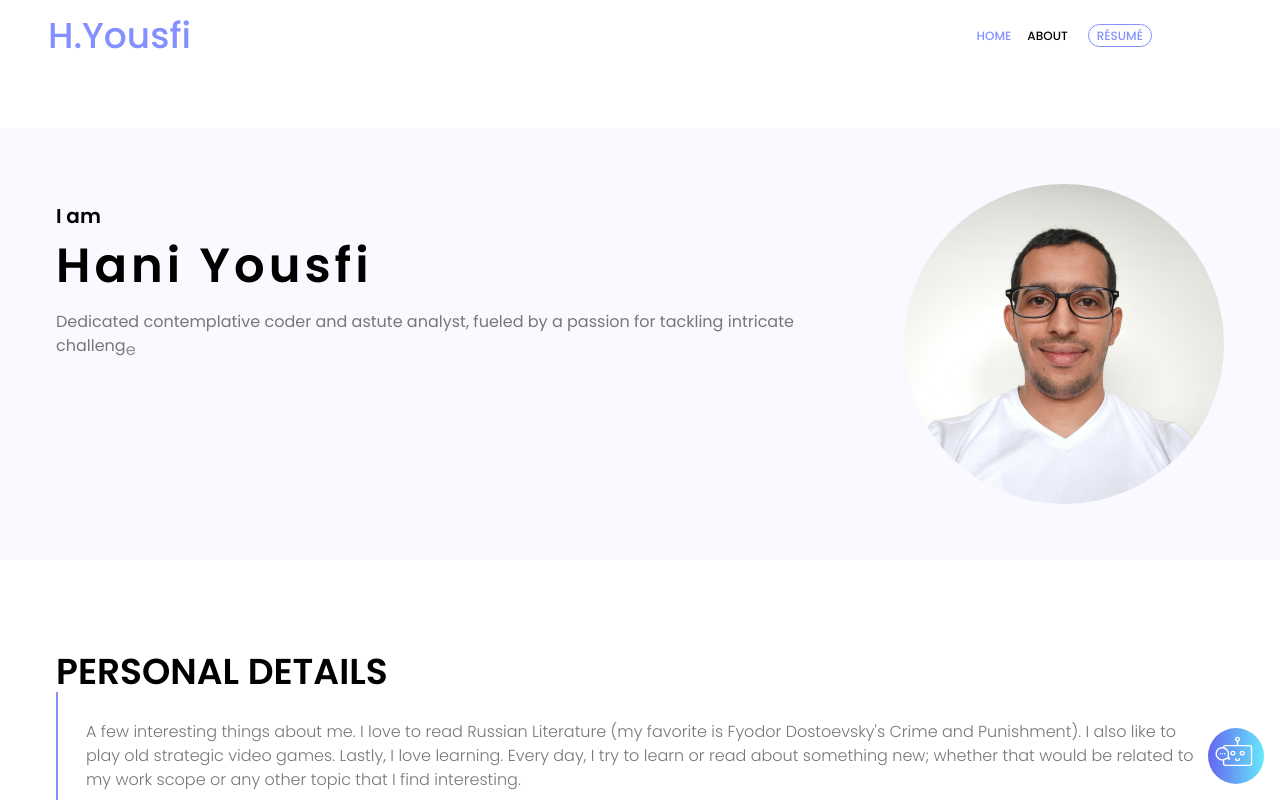
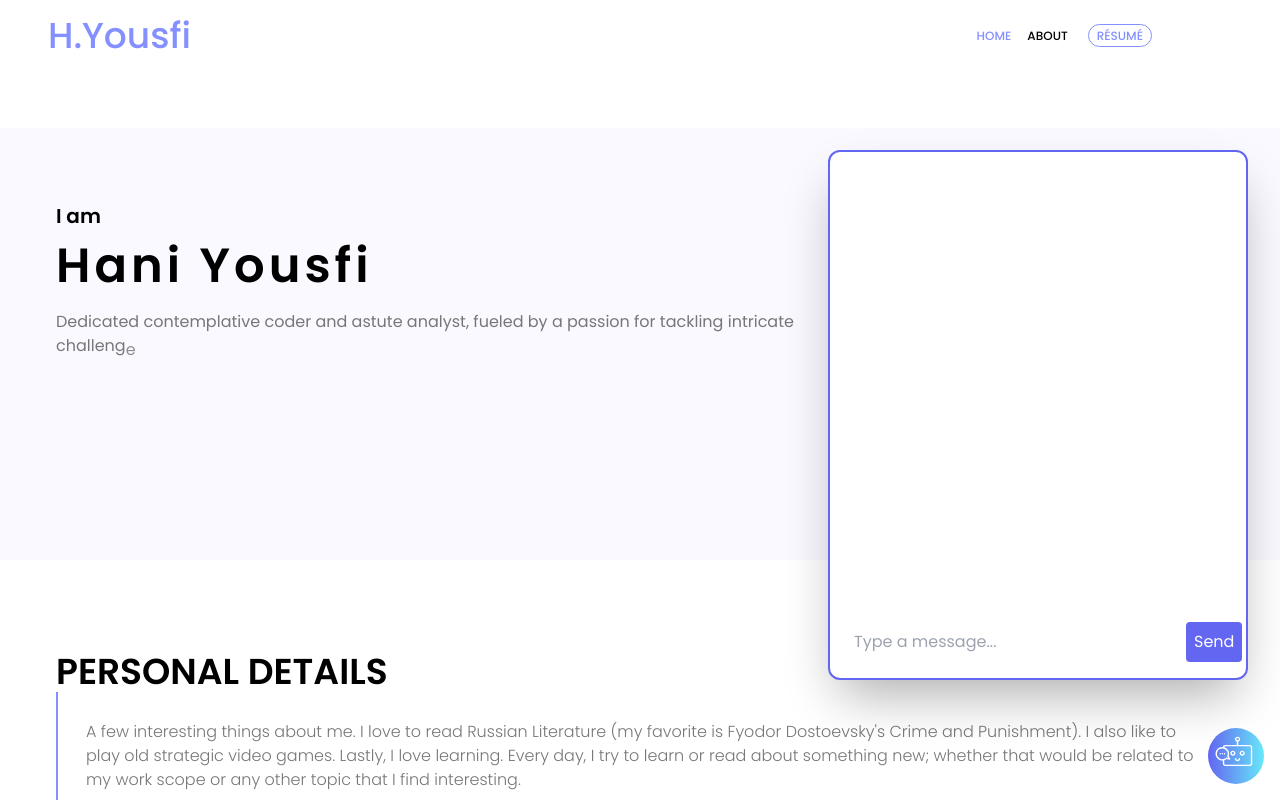
Before and after one commit to maky-hnou/portfolio-front, a Next.js app: page / in a window 1280 px wide. Both pictures are taken after a click on the element 1236 px from the left and 756 px from the top of the page. Shown: the top 800 px of the page. Built offline with nearby package versions, Linux system fonts and the light colour scheme.

Commit message:
Add chat bot componen

```diff
--- a/src/components/ChatBot.js
+++ b/src/components/ChatBot.js
@@ -1,13 +1,82 @@
-import React from "react";
-import Image from "next/image";
+import React, { useState } from "react";
 import { ChatBotIcon } from "./Icons";
-import chatboticon from "../../media/chatbot.png";
+import { motion } from "framer-motion";
+
+export function ChatInterface({ messages, handleSendMessage }) {
+  const [message, setMessage] = useState("");
+
+  const handleInputChange = (e) => {
+    setMessage(e.target.value);
+  };
+
+  const handleSendClick = () => {
+    if (message.trim() !== "") {
+      handleSendMessage(message);
+      setMessage(""); // Clear the input field after sending
+    }
+  };
+
+  const handleClickInside = (e) => {
+    e.stopPropagation(); // Prevent the click event from propagating to the parent element
+  };
+
+  return (
+    <motion.div
+      className="fixed w-[420px] h-[530px] bg-white bottom-5 right-8 rounded-xl border-solid border-2 border-indigo-500/100 overflow-hidden shadow-[0_25px_50px_-12px_rgba(0,0,0,0.33)] flex flex-col"
+      animate={{ y: -100 }}
+      transition={{ delay: 0.0 }}
+      onClick={handleClickInside}
+    >
+      <div className="flex-grow p-4 overflow-auto">
+        {messages.map((msg, index) => (
+          <div key={index} className="mb-2 p-2 bg-gray-100 rounded">
+            {msg}
+          </div>
+        ))}
+      </div>
+      <div className="p-4 border-t border-gray-200 flex items-center">
+        <input
+          type="text"
+          value={message}
+          onChange={handleInputChange}
+          className="flex-grow p-2 border border-gray-300 rounded mr-2"
+          placeholder="Type a message..."
+        />
+        <button
+          onClick={handleSendClick}
+          className="bg-indigo-500 text-white p-2 rounded"
+        >
+          Send
+        </button>
+      </div>
+    </motion.div>
+  );
+}
 
 export default function ChatBot({ classname }) {
+  const [isOpen, setIsOpen] = useState(false);
+  const [messages, setMessages] = useState([]);
+
+  const handleClick = () => {
+    setIsOpen(!isOpen);
+  };
+
+  const handleSendMessage = (message) => {
+    setMessages([...messages, message]);
+  };
+
   return (
-    <div className="right-4 bottom-4 fixed w-14 h-14 bg-gradient-to-r from-indigo-500 to-cyan-300 rounded-full cursor-pointer">
+    <div
+      className="right-4 bottom-4 fixed w-14 h-14 bg-gradient-to-r from-indigo-500 to-cyan-300 rounded-full cursor-pointer"
+      onClick={handleClick}
+    >
+      {isOpen && (
+        <ChatInterface
+          messages={messages}
+          handleSendMessage={handleSendMessage}
+        />
+      )}
       <ChatBotIcon />
-
     </div>
   );
 }
```
